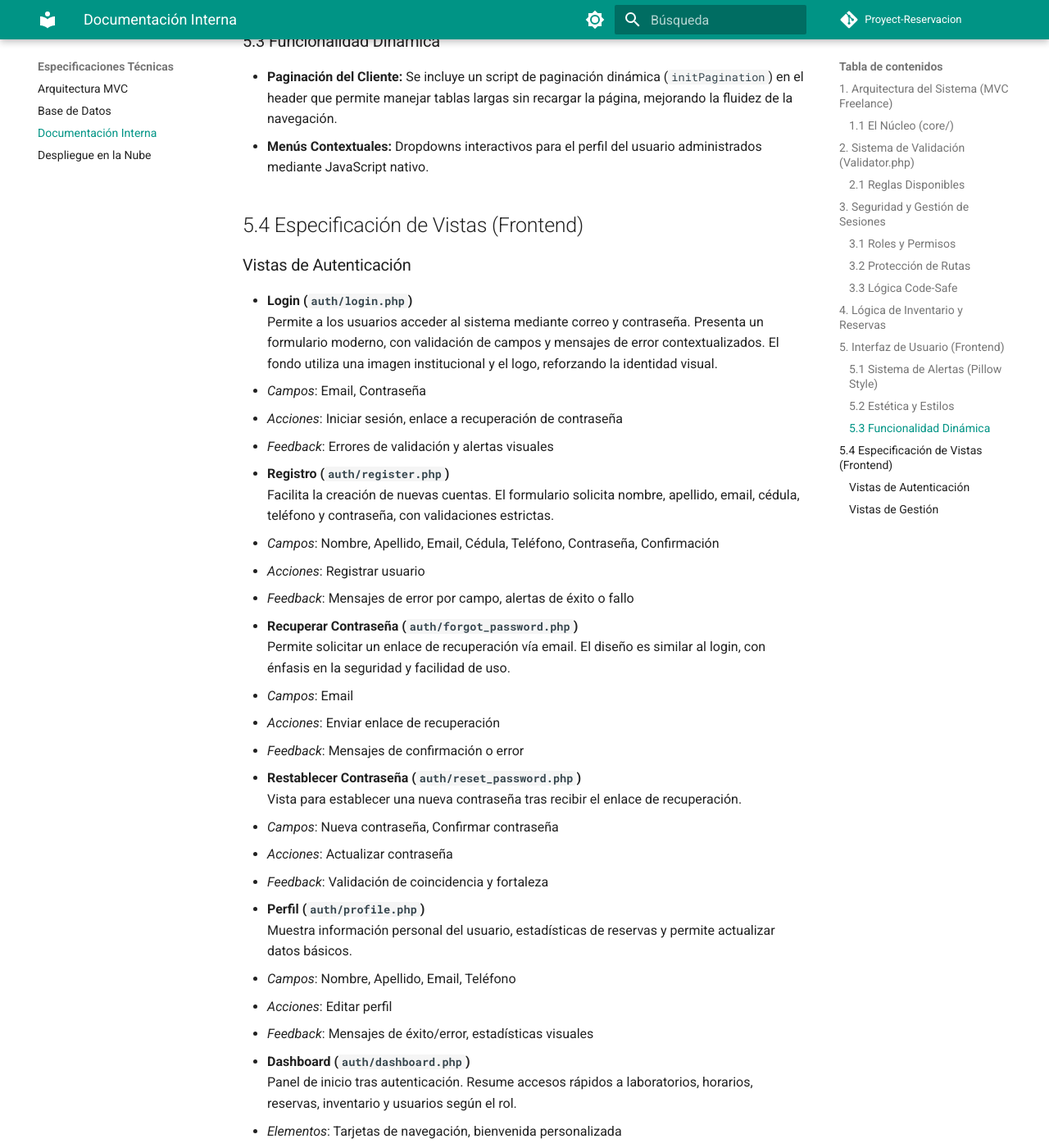
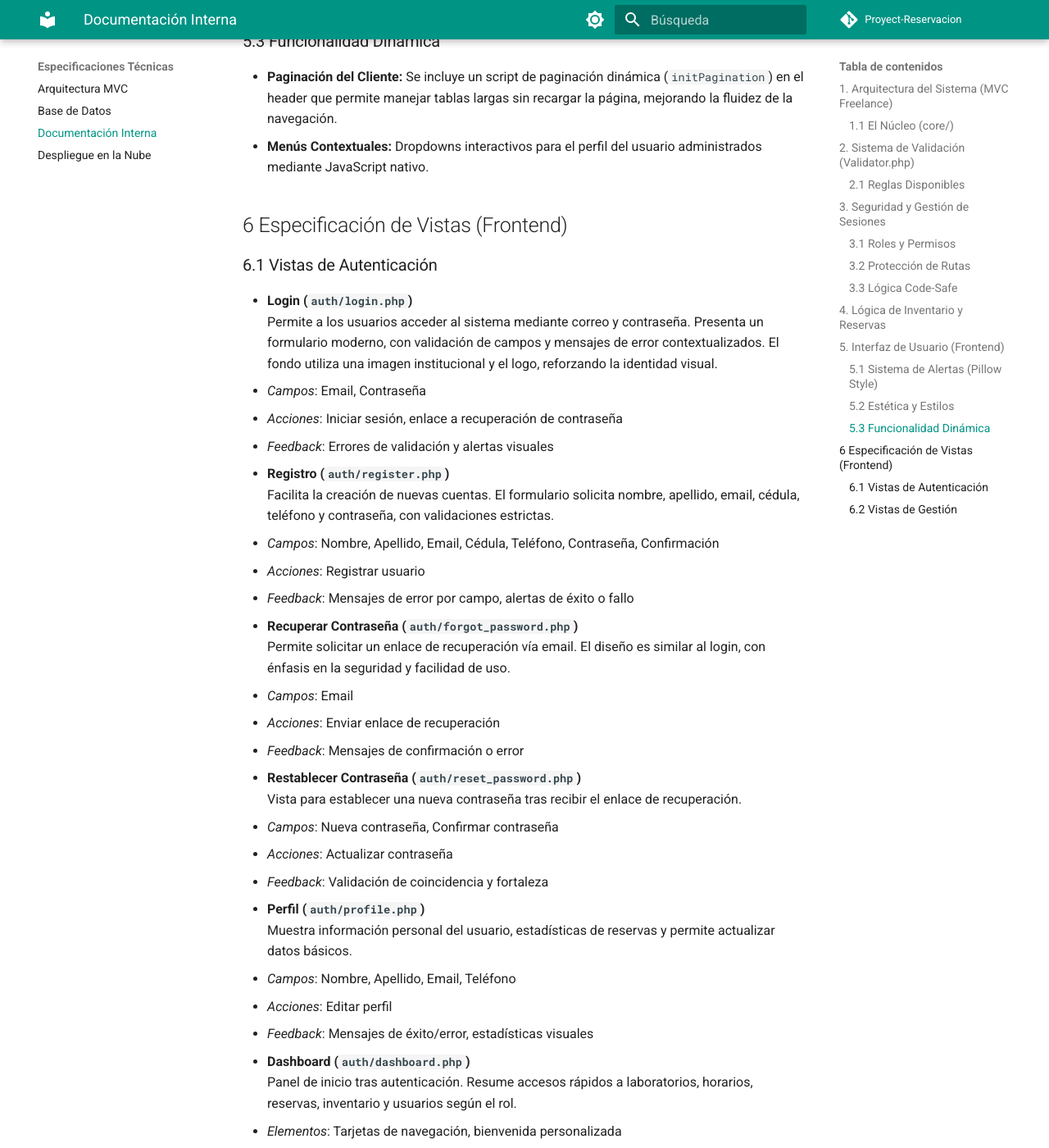
Before and after one commit to Jalgxone/reservacion_laboratoriosvercel, an MkDocs documentation site: the page built from docs/documentacion_tecnica.md, in a window 1280 px wide and 1400 px high, scrolled down 3655 px. Shown: the whole window at 82% size. Built offline with MkDocs 1.6.1 and Material for MkDocs 9.7.7, drawn with Linux system fonts in a browser that asks for light colours; comment, search, counter and statistics services are not loaded; some of the changed text lies outside the part shown.

Commit message:
Frontend

```diff
--- a/docs/documentacion_tecnica.md
+++ b/docs/documentacion_tecnica.md
@@ -96,9 +96,9 @@ El diseño se basa en un sistema de variables CSS (`public/css/variables.css`) q
 - **Menús Contextuales:** Dropdowns interactivos para el perfil del usuario administrados mediante JavaScript nativo.
 
 
-## 5.4 Especificación de Vistas (Frontend)
+## 6 Especificación de Vistas (Frontend)
 
-### Vistas de Autenticación
+### 6.1 Vistas de Autenticación
 
 - **Login (`auth/login.php`)**
 Permite a los usuarios acceder al sistema mediante correo y contraseña. Presenta un formulario moderno, con validación de campos y mensajes de error contextualizados. El fondo utiliza una imagen institucional y el logo, reforzando la identidad visual.
@@ -136,7 +136,7 @@ Panel de inicio tras autenticación. Resume accesos rápidos a laboratorios, hor
 - *Acciones*: Acceso a módulos principales
 
 
-### Vistas de Gestión
+### 6.2 Vistas de Gestión
 
 - **Laboratorios (`laboratorios/index.php`)**
 Lista todos los laboratorios registrados, mostrando nombre, ubicación, capacidad y estado. Los administradores pueden crear, editar o eliminar laboratorios.
```
